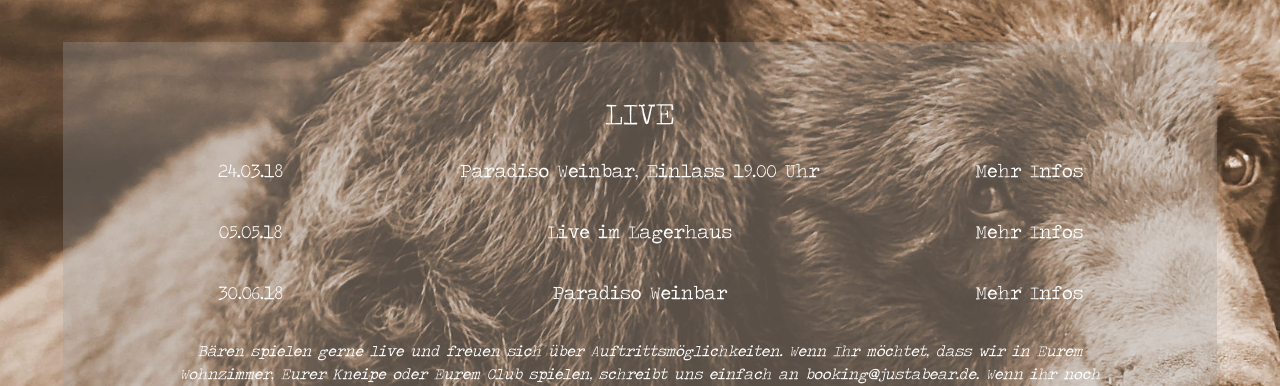
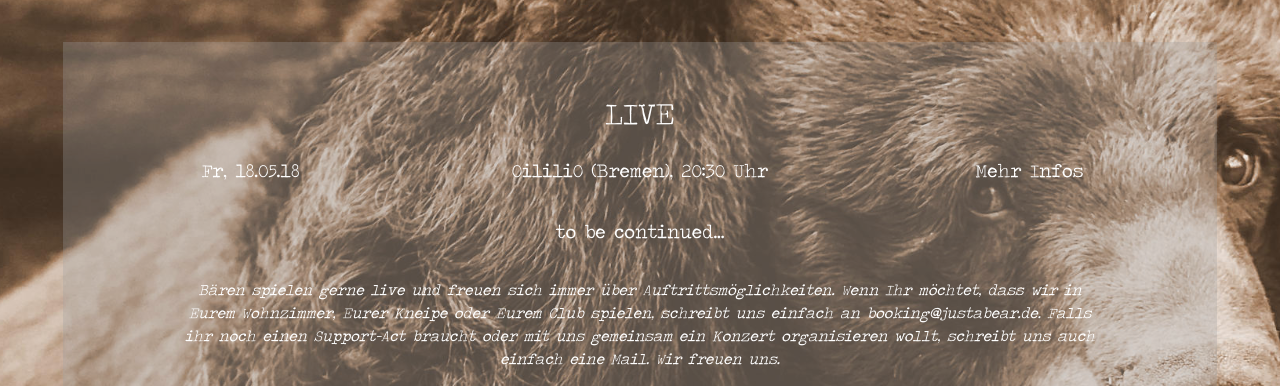
Before and after one commit to daniel-costa/bear-band-web, a plain HTML site: page index.html in a window 1280 px wide. Shown: the part 2414-2800 px from the top of the page. Drawn offline with nearby package versions, Linux system fonts and the light colour scheme.

Commit message:
Initial commit

```diff
--- a/index.html
+++ b/index.html
@@ -3,8 +3,12 @@
   <head>
     <meta charset="utf-8">
     <meta http-equiv="x-ua-compatible" content="ie=edge">
-    <meta name="description" content="">
+    <meta name="description" content="Verträumter Bärenrock aus Bremen?"/>
     <meta name="viewport" content="width=device-width, initial-scale=1, shrink-to-fit=no">
+    <meta property="og:title" content="Just a Bear"/>
+    <meta property="og:description" content="Verträumter Bärenrock aus Bremen"/>
+    <meta property="og:url" content="www.justabear.de"/>
+    <meta property="og:image" content="assets/images/preview-img.jpg"/>
     <link rel="stylesheet" href="https://maxcdn.bootstrapcdn.com/bootstrap/4.0.0/css/bootstrap.min.css" integrity="sha384-Gn5384xqQ1aoWXA+058RXPxPg6fy4IWvTNh0E263XmFcJlSAwiGgFAW/dAiS6JXm" crossorigin="anonymous">
     <link rel="stylesheet" href="https://cdnjs.cloudflare.com/ajax/libs/font-awesome/4.7.0/css/font-awesome.min.css">
     <link rel="stylesheet" href="assets/stylesheets/font.css">
@@ -53,7 +57,7 @@
           <div class="row">
             <div class="col p-0 mb-sm-5">
               <div class="embed-responsive embed-responsive-16by9">
-                <iframe src="https://www.youtube.com/embed/EX42zi6uZyI" allow="autoplay; encrypted-media" allowfullscreen></iframe>
+                <iframe src="https://www.youtube.com/embed/AtntU7f2Zvo" allow="autoplay; encrypted-media" allowfullscreen></iframe>
               </div>
             </div>
           </div>
@@ -74,20 +78,20 @@
           <h2 class="mt-xs-5">LIVE</h2>
           <table class="table">
             <tr>
-              <td>24.03.18</td>
-              <td>Paradiso Weinbar, Einlass 19.00 Uhr</td>
-              <td><a href="#" target="_blank">Mehr Infos</a></td>
+              <td>Fr, 18.05.18</td>
+              <td>OililiO (Bremen), 20:30 Uhr<!--  feat. <a href="https://www.facebook.com/MadameHauMichBlau/" target="_blank">Madame Haumichblau</a> --></td>
+              <td><a href="http://www.oililio.de/" target="_blank">Mehr Infos</a></td>
             </tr>
             <tr>
-              <td>05.05.18</td>
-              <td>Live im Lagerhaus</td>
-              <td><a href="#" target="_blank">Mehr Infos</a></td>
+              <td></td>
+              <td>to be continued...</td>
+              <td><a href="#" target="_blank"></a></td>
             </tr>
-            <tr>
+<!--             <tr>
               <td>30.06.18</td>
               <td>Paradiso Weinbar</td>
               <td><a href="#" target="_blank">Mehr Infos</a></td>
-            </tr>
+            </tr> -->
             <!-- <tr>
               <td>15.07.18</td>
               <td>Bärenfestival</td>
@@ -99,7 +103,7 @@
               <td><a href="#" target="_blank">Mehr Infos</a></td>
             </tr> -->
           </table>
-          <p class="font-italic small mx-3">Bären spielen gerne live und freuen sich über Auftrittsmöglichkeiten. Wenn Ihr möchtet, dass wir in Eurem Wohnzimmer, Eurer Kneipe oder Eurem Club spielen, schreibt uns einfach an booking@justabear.de. Wenn ihr noch einen Support-Act braucht oder mit uns gemeinsam ein Konzert organisieren wollt, schreibt uns auch einfach eine Mail. Wir freuen uns.</p>
+          <p class="font-italic small mx-3">Bären spielen gerne live und freuen sich immer über Auftrittsmöglichkeiten. Wenn Ihr möchtet, dass wir in Eurem Wohnzimmer, Eurer Kneipe oder Eurem Club spielen, schreibt uns einfach an <a href="mailto:booking@justabear.de" target="_blank">booking@justabear.de</a>. Falls ihr noch einen Support-Act braucht oder mit uns gemeinsam ein Konzert organisieren wollt, schreibt uns auch einfach eine Mail. Wir freuen uns.</p>
         </div>
       </section>
     </main>
@@ -109,7 +113,7 @@
         <span> - </span>
         <a href="impressum.html">Impressum</a>
         <span> - </span>
-        <a href="mailto:booking@justabear.de">Press-Kit und Tech-Rider auf Anfrage</a>
+        <a href="mailto:info@justabear.de">Press-Kit, Tech-Rider auf Anfrage</a>
 <!--         <span> - </span>
         <a href="#">Tech-Rider als pdf</a> -->
       </p>
@@ -117,13 +121,13 @@
         &#169; Just a Bear
       </p>
     </footer>
-    <div class="debug-size">
+<!--     <div class="debug-size">
       <div class="d-block d-sm-none d-md-none d-lg-none d-xl-none">xs</div>
       <div class="d-none d-sm-block d-md-none d-lg-none d-xl-none">sm</div>
       <div class="d-none d-sm-none d-md-block d-lg-none d-xl-none">md</div>
       <div class="d-none d-sm-none d-md-none d-lg-block d-xl-none">lg</div>
       <div class="d-none d-sm-none d-md-none d-lg-none d-xl-block">xl</div>
-    </div>
+    </div> -->
     <script src="https://code.jquery.com/jquery-3.2.1.slim.min.js" integrity="sha384-KJ3o2DKtIkvYIK3UENzmM7KCkRr/rE9/Qpg6aAZGJwFDMVNA/GpGFF93hXpG5KkN" crossorigin="anonymous"></script>
     <script src="https://cdnjs.cloudflare.com/ajax/libs/popper.js/1.12.9/umd/popper.min.js" integrity="sha384-ApNbgh9B+Y1QKtv3Rn7W3mgPxhU9K/ScQsAP7hUibX39j7fakFPskvXusvfa0b4Q" crossorigin="anonymous"></script>
     <script src="https://maxcdn.bootstrapcdn.com/bootstrap/4.0.0/js/bootstrap.min.js" integrity="sha384-JZR6Spejh4U02d8jOt6vLEHfe/JQGiRRSQQxSfFWpi1MquVdAyjUar5+76PVCmYl" crossorigin="anonymous"></script>
```
Also changed, not shown: assets/images/preview-img.jpg (added), 1 other file.
